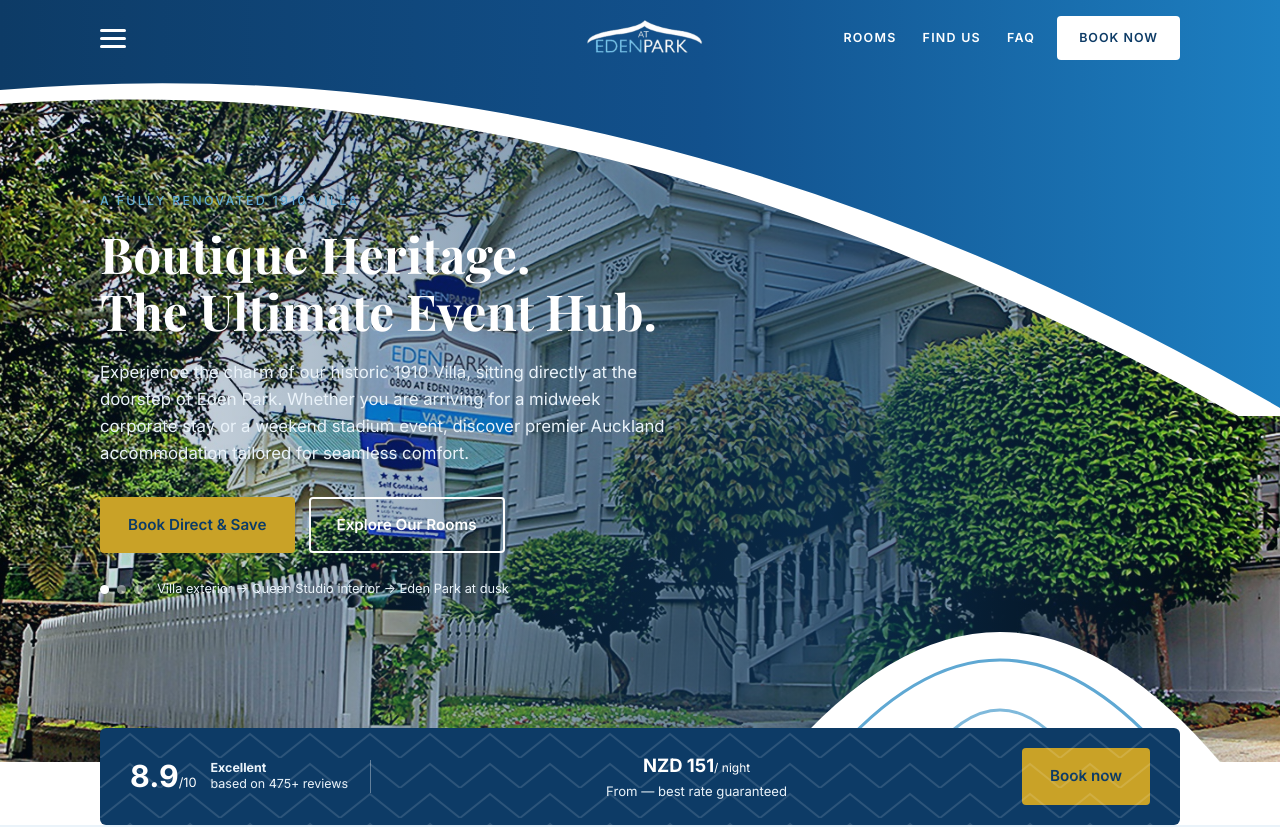
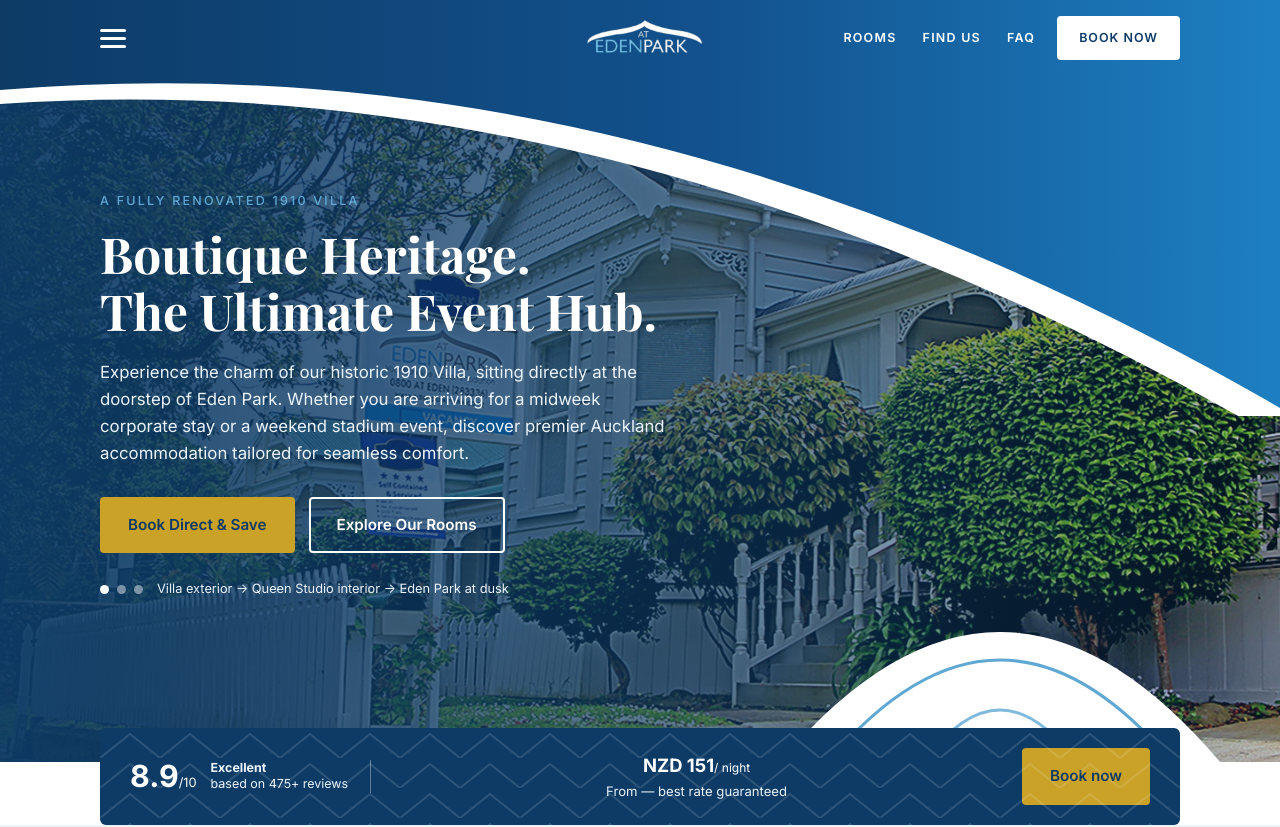
Before and after one commit to swadhinjit-credencesoft/edenpark-website, a Next.js app: page / in a window 1280 px wide. Shown: the top 827 px of the page. Built offline with nearby package versions, Linux system fonts and the light colour scheme.

Commit message:
Update _hero.scss

```diff
--- a/src/styles/_hero.scss
+++ b/src/styles/_hero.scss
@@ -7,7 +7,7 @@
 .hero__media img { width: 100%; height: 100%; object-fit: cover; }
 .hero__scrim {
   position: absolute; inset: 0; z-index: 1;
-  background: linear-gradient(90deg, rgba(13,59,102,.1) 0%, rgba(13,59,102,.7) 65%, rgba(13,59,102,.1) 100%);
+   background: linear-gradient(90deg, rgba(13,59,102,.95) 0%, rgba(13,59,102,.6) 65%, rgba(13,59,102,.3) 100%);
 }
 
 /* The swoosh: header gradient sweeping over the photo, with a white sliver edge */
```
